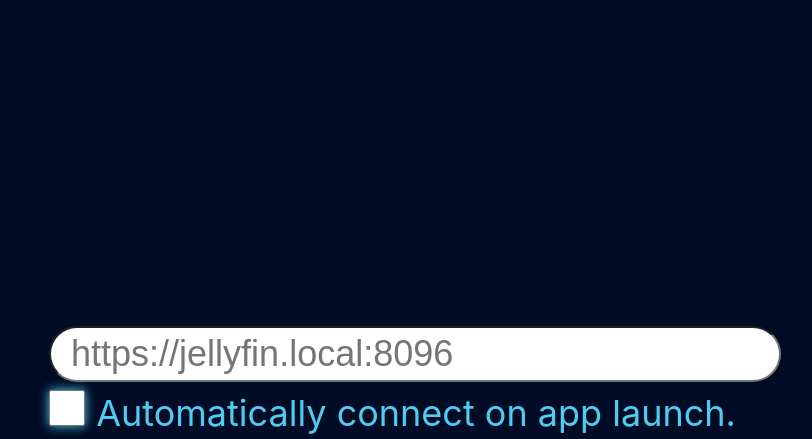
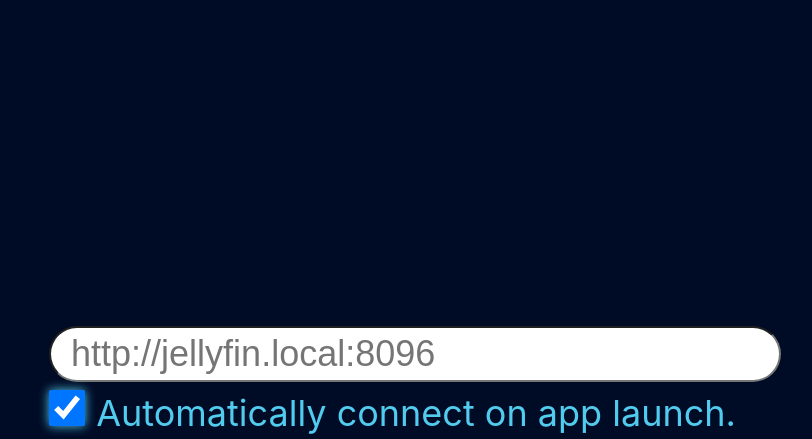
Before and after one commit to jellyfin/jellyfin-webos, a plain HTML site: page org.jellyfin.webos/index.html in a window 1280 px wide. Both pictures are taken after a click on the checkbox "Automatically connect on app launch.". Shown: the top 439 px of the page, without its empty margins (264-1076 px from the left). Drawn offline with Linux system fonts and the light colour scheme.

Commit message:
Let webOs handle checkbox, fix non-first "Connecting..." display

```diff
--- a/org.jellyfin.webos/index.html
+++ b/org.jellyfin.webos/index.html
@@ -19,7 +19,7 @@
 		<div id="serverInfoForm">
 			<p id="error" style="display: none;">&nbsp;</p>
 			<form onsubmit="return false;">
-				<input type="url" id="baseurl" name="baseurl" placeholder="https://jellyfin.local:8096" tabindex="0" /><br>
+				<input type="url" id="baseurl" name="baseurl" placeholder="http://jellyfin.local:8096" tabindex="0" /><br>
 				<input type="checkbox" id="auto_connect" name="auto_connect"
 					onclick="return handleCheckbox(this, true);" onkeydown="return handleCheckbox(this, event);"
 					tabindex="1" value="1" />
--- a/org.jellyfin.webos/js/index.js
+++ b/org.jellyfin.webos/js/index.js
@@ -89,7 +89,7 @@
 function handleCheckbox(elem, evt) {
     console.log(elem);
     if (evt === true) {
-        elem.checked = !elem.checked; //click event
+        return true; // webos should be capable of toggling the checkbox by itself
     } else {
         evt = evt || window.event; //keydown event
         if (evt.keyCode == 13 || evt.keyCode == 32) { //OK button or Space
@@ -253,6 +253,7 @@
 
     hideConnecting();
     storage.remove('connected_server');
+    curr_req = false;
 }
 
 function abort() {
```
